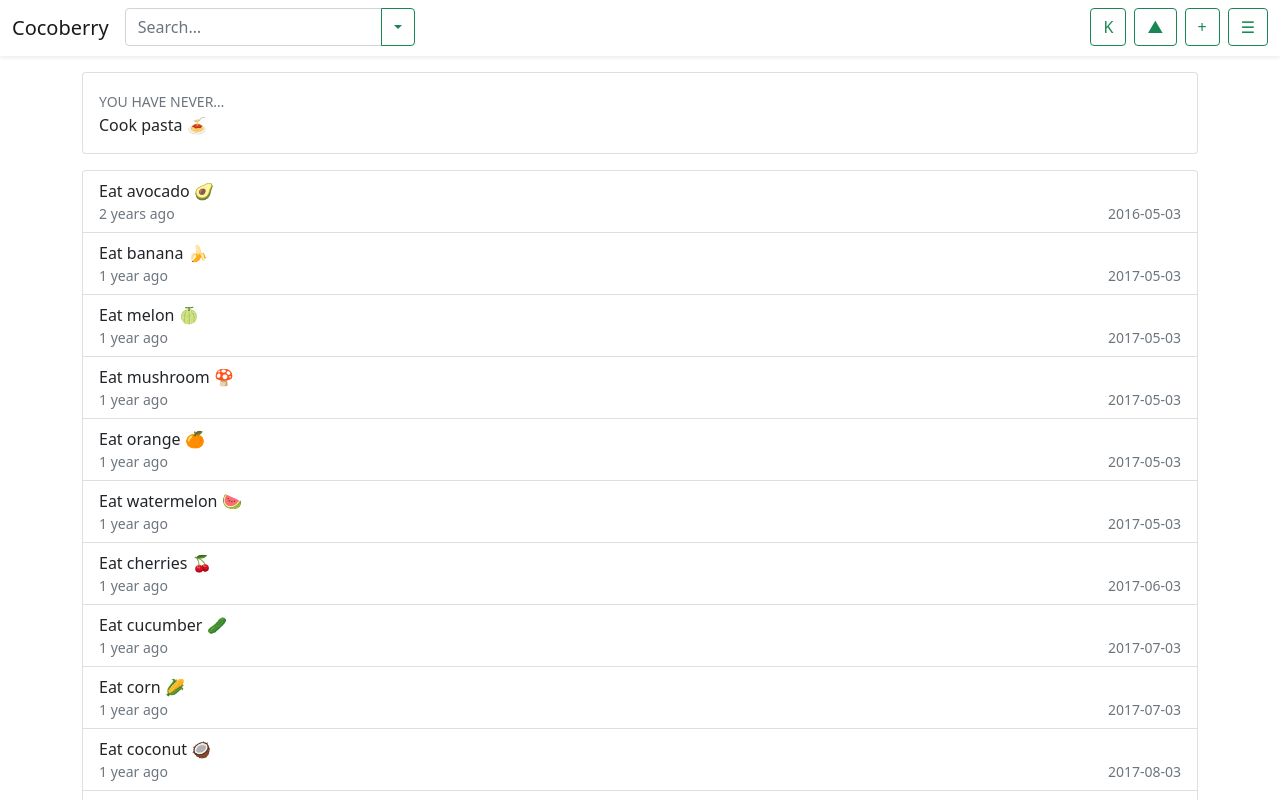
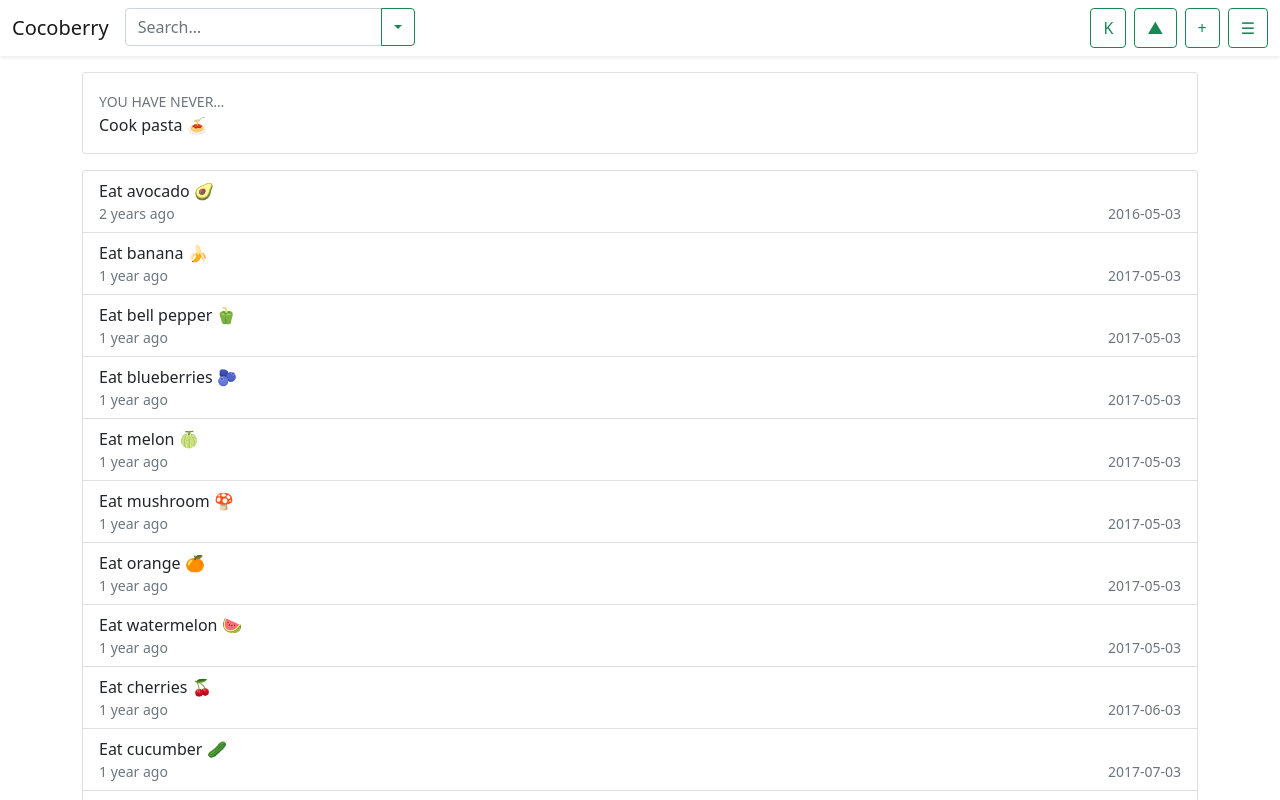
Before and after one commit to vanillajonathan/cocoberry, a React (Create React App) app: page / in a window 1280 px wide. Shown: the top 800 px of the page. Built offline with nearby package versions, Linux system fonts and the light colour scheme.

Commit message:
Fix navbar style

```diff
--- a/src/index.tsx
+++ b/src/index.tsx
@@ -14,6 +14,8 @@ const experiences: INewExperience[] = [
     { name: "Eat apple 🍏", last: new Date(2018, 4, 3).getTime(), tag: "fruit" },
     { name: "Eat avocado 🥑", last: new Date(2016, 4, 3).getTime(), tag: "fruit" },
     { name: "Eat banana 🍌", last: new Date(2017, 4, 3).getTime(), tag: "fruit" },
+    { name: "Eat bell pepper 🫑", last: new Date(2017, 4, 3).getTime(), tag: "fruit" },
+    { name: "Eat blueberries 🫐", last: new Date(2017, 4, 3).getTime(), tag: "fruit" },
     { name: "Eat broccoli 🥦", tag: "vegetable" },
     { name: "Eat carrot 🥕", tag: "vegetable" },
     { name: "Eat cherries 🍒", last: new Date(2017, 5, 3).getTime(), tag: "fruit" },
@@ -30,6 +32,7 @@ const experiences: INewExperience[] = [
     { name: "Eat mango 🥭", last: new Date(2017, 11, 3).getTime(), tag: "fruit" },
     { name: "Eat melon 🍈", last: new Date(2017, 4, 3).getTime(), tag: "fruit" },
     { name: "Eat mushroom 🍄", last: new Date(2017, 4, 3).getTime() },
+    { name: "Eat olives 🫒", last: new Date(2017, 8, 3).getTime(), tag: "vegetable" },
     { name: "Eat onion 🧅", last: new Date(2017, 8, 3).getTime(), tag: "vegetable" },
     { name: "Eat orange 🍊", last: new Date(2017, 4, 3).getTime(), tag: "fruit" },
     { name: "Eat peach 🍑", last: new Date(2018, 10, 1).getTime(), tag: "fruit" },
--- a/src/seed.json
+++ b/src/seed.json
@@ -2,6 +2,8 @@
   { "name": "Eat apple 🍏", "last": null, "tag": "fruit" },
   { "name": "Eat avocado 🥑", "last": null, "tag": "fruit" },
   { "name": "Eat banana 🍌", "last": null, "tag": "fruit" },
+  { "name": "Eat bell pepper 🫑", "last": null, "tag": "vegetable" },
+  { "name": "Eat blueberries 🫐", "last": null, "tag": "fruit" },
   { "name": "Eat broccoli 🥦", "tag": "vegetable" },
   { "name": "Eat carrot 🥕", "tag": "vegetable" },
   { "name": "Eat cherries 🍒", "last": null, "tag": "fruit" },
@@ -18,6 +20,7 @@
   { "name": "Eat mango 🥭", "last": null, "tag": "fruit" },
   { "name": "Eat melon 🍈", "last": null, "tag": "fruit" },
   { "name": "Eat mushroom 🍄", "last": null },
+  { "name": "Eat olives 🫒", "last": null, "tag": "vegetable" },
   { "name": "Eat onion 🧅", "last": null, "tag": "vegetable" },
   { "name": "Eat orange 🍊", "last": null, "tag": "fruit" },
   { "name": "Eat peach 🍑", "last": null, "tag": "fruit" },
--- a/src/views/Home.tsx
+++ b/src/views/Home.tsx
@@ -186,11 +186,11 @@ export const Home: React.FunctionComponent<IProps> = (props: IProps) => {
                                     <button className="btn btn-outline-success dropdown-toggle" type="button" onClick={handleDropdownClick} aria-label="Show tags" />
                                 </div>
                             </div>
-                            <div>
+                            <div className="d-flex ms-2">
                                 <PwaInstaller />
-                                <button className="btn btn-outline-success me-sm-2 d-none d-xl-inline" accessKey="?" onClick={() => setShowShortcutsDialog(true)} title="Shortcuts" data-bs-toggle="modal" data-bs-target="#shortcutsModal">K</button>
-                                <button className="btn btn-outline-success me-sm-2 d-none d-xl-inline" accessKey="r" onClick={handleSort} title="Sort">▲</button>
-                                <button className="btn btn-outline-success me-sm-2" accessKey="n" title="Add new experience" data-bs-toggle="modal" data-bs-target="#addModal">+</button>
+                                <button className="btn btn-outline-success me-2 d-none d-xl-inline" accessKey="?" onClick={() => setShowShortcutsDialog(true)} title="Shortcuts" data-bs-toggle="modal" data-bs-target="#shortcutsModal">K</button>
+                                <button className="btn btn-outline-success me-2 d-none d-xl-inline" accessKey="r" onClick={handleSort} title="Sort">▲</button>
+                                <button className="btn btn-outline-success me-2" accessKey="n" title="Add new experience" data-bs-toggle="modal" data-bs-target="#addModal">+</button>
                                 <button className="btn btn-outline-success" accessKey="p" onClick={() => props.onNavigation("Preferences")}>☰</button>
                             </div>
                         </div>
```
